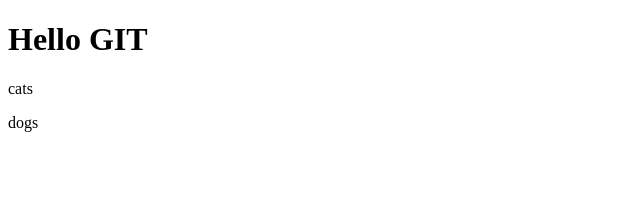
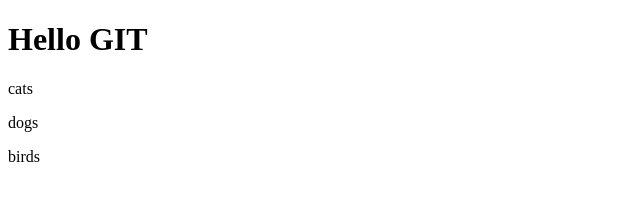
Before and after one commit to hayrem/Branch, a plain HTML site: page index.html in a window 1280 px wide. Shown: the full height of the page, 0-640 px from the left. Drawn offline with Linux system fonts and the light colour scheme.

Commit message:
#8 add about birds

```diff
--- a/index.html
+++ b/index.html
@@ -10,5 +10,6 @@
     <h1>Hello GIT</h1>
     <p>cats</p>
     <p>dogs</p>
+    <p>birds</p>
 </body>
 </html>
```
